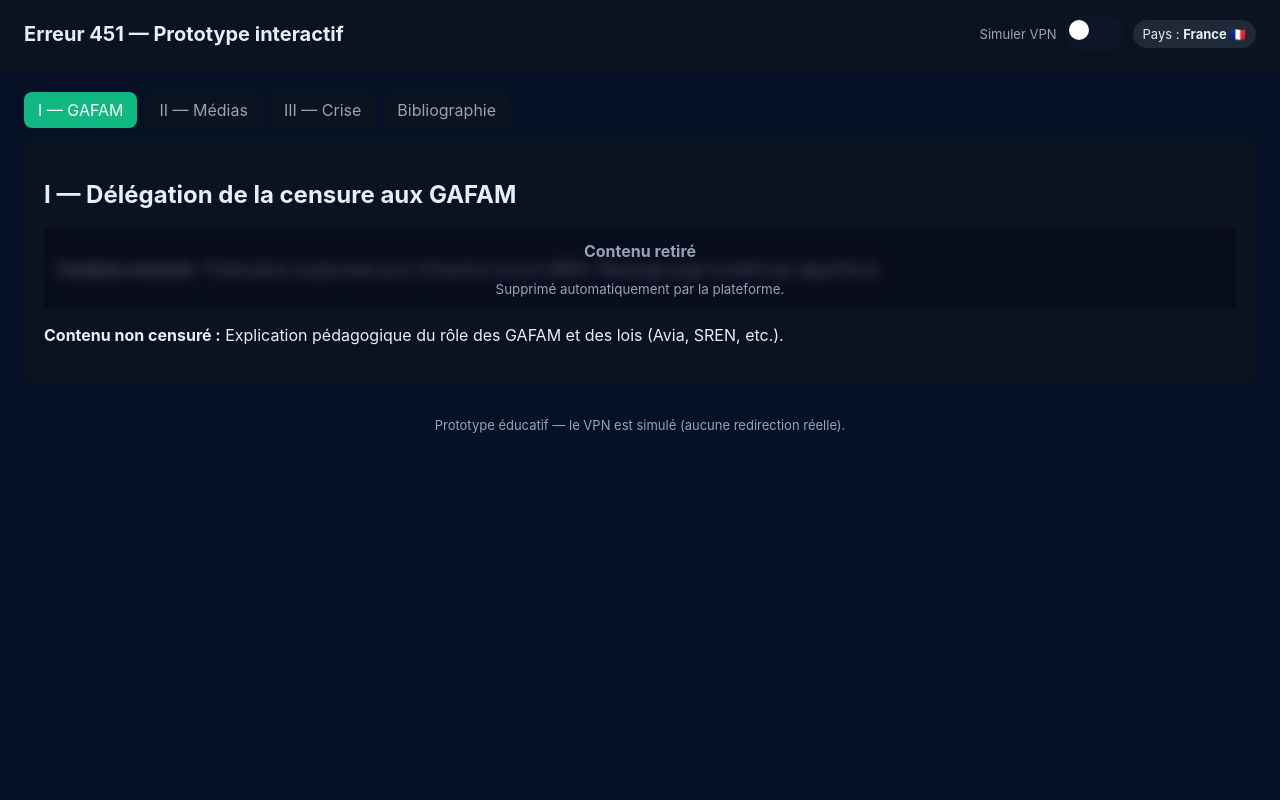
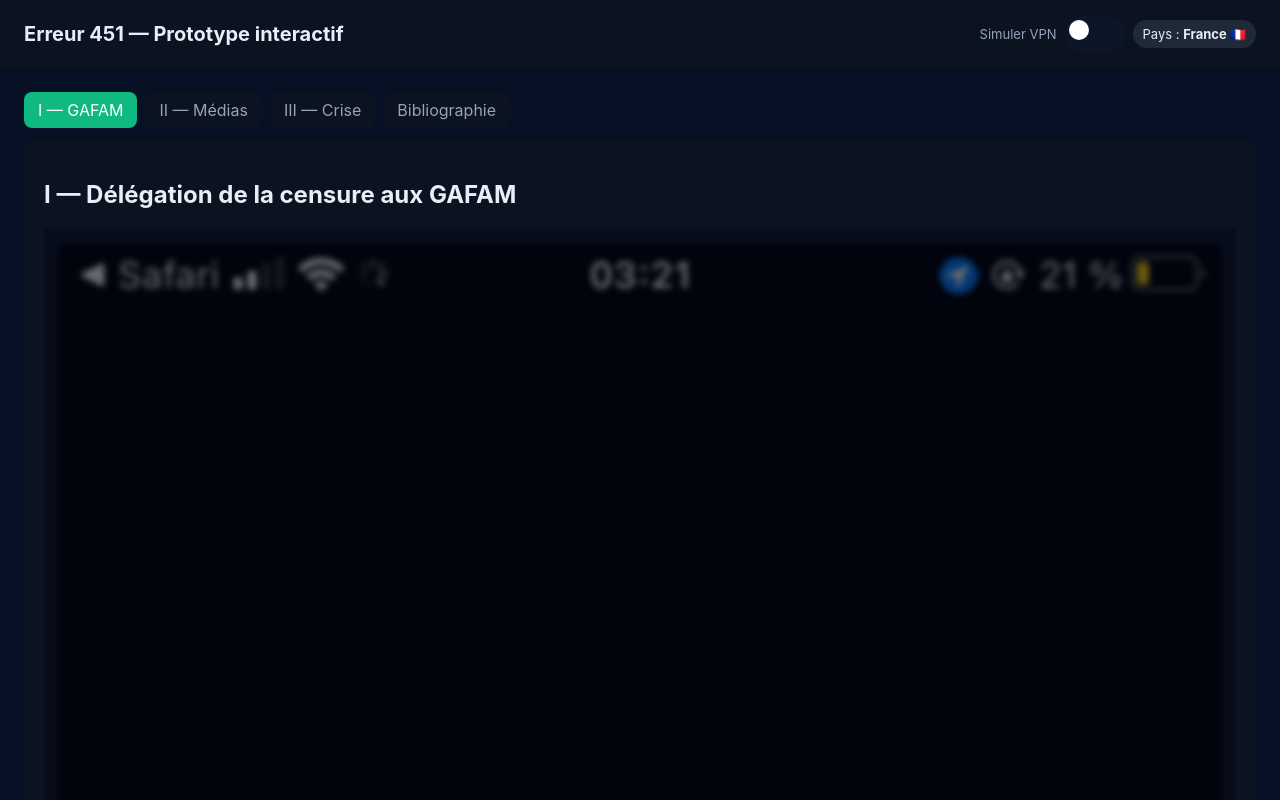
Before and after one commit to Carrotoine/carrotoine.github.io, a plain HTML site: page index.html in a window 1280 px wide. Shown: the top 800 px of the page. Drawn offline with Linux system fonts and the light colour scheme.

Commit message:
ajouts animation image

```diff
--- a/index.html
+++ b/index.html
@@ -27,6 +27,12 @@
     footer{text-align:center;padding:12px;font-size:13px;color:#94a3b8}
     .tiktok-btn{display:flex;align-items:center;gap:10px;padding:10px 14px;border-radius:10px;background:#111827;cursor:pointer;margin-top:10px}
     .tiktok-btn.disabled{opacity:0.4;cursor:not-allowed}
+
+    /* Images censurées/publiques */
+    .img-ios-censuree,.img-ios-publique{width:100%;border-radius:10px;transition:opacity .5s ease;}
+    .img-ios-publique{position:absolute;top:0;left:0;opacity:0;}
+    body.vpn-on .img-ios-censuree{opacity:0;}
+    body.vpn-on .img-ios-publique{opacity:1;position:relative;}
   </style>
 </head>
 <body>
@@ -48,9 +54,8 @@
     <div id="tab1" class="tab-content active">
       <h2>I — Délégation de la censure aux GAFAM</h2>
       <div class="censored">
-        <div class="text">
-          <p><strong>Contenu censuré :</strong> Publication supprimée pour infraction à la loi SREN. Message jugé incitatif par algorithme.</p>
-        </div>
+        <img src="images/img-ios-censuree.jpg" alt="Image censurée" class="img-ios-censuree">
+        <img src="images/img-ios-publique.jpg" alt="Image publique" class="img-ios-publique">
         <div class="overlay"><strong>Contenu retiré</strong><br><small>Supprimé automatiquement par la plateforme.</small></div>
       </div>
       <div>
```
